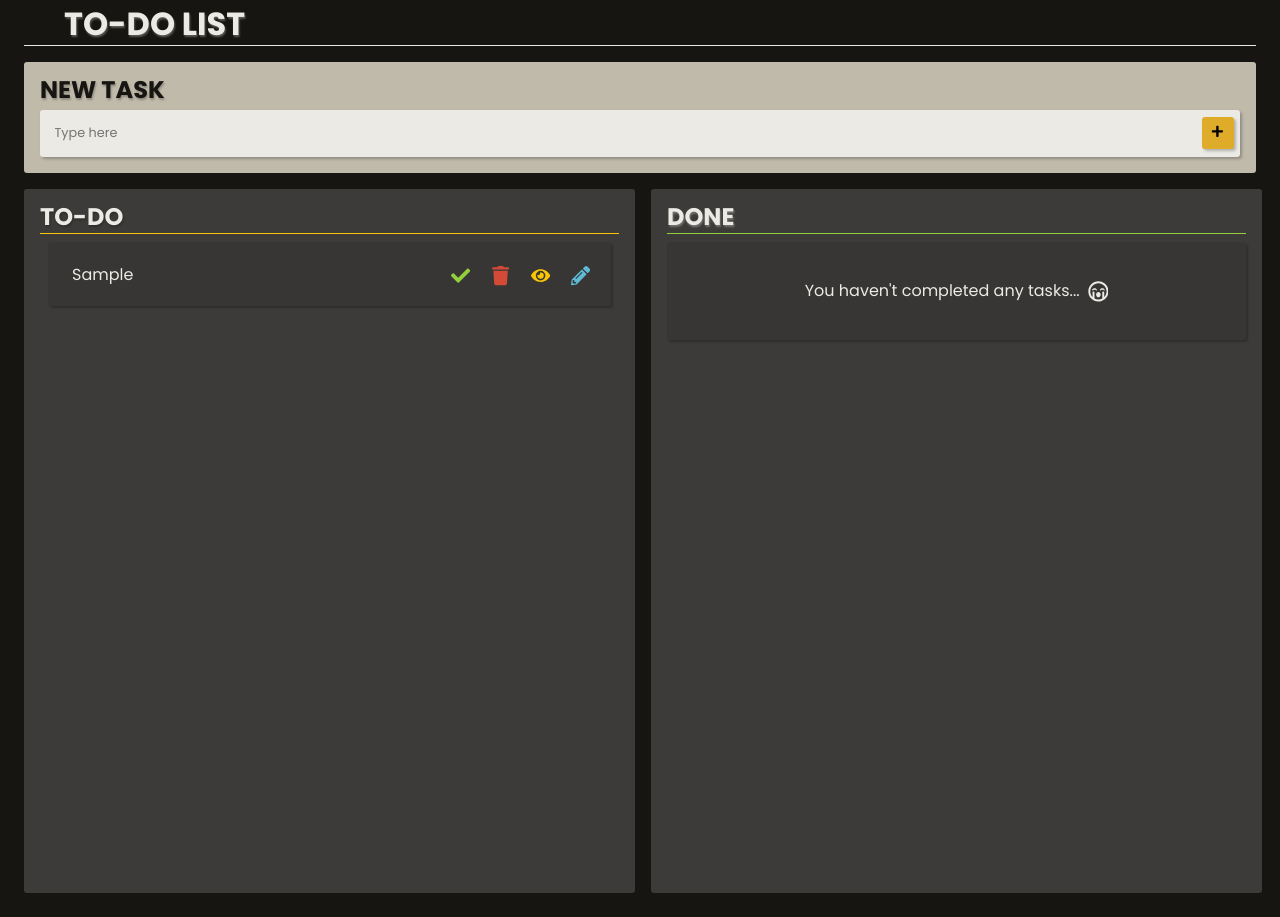
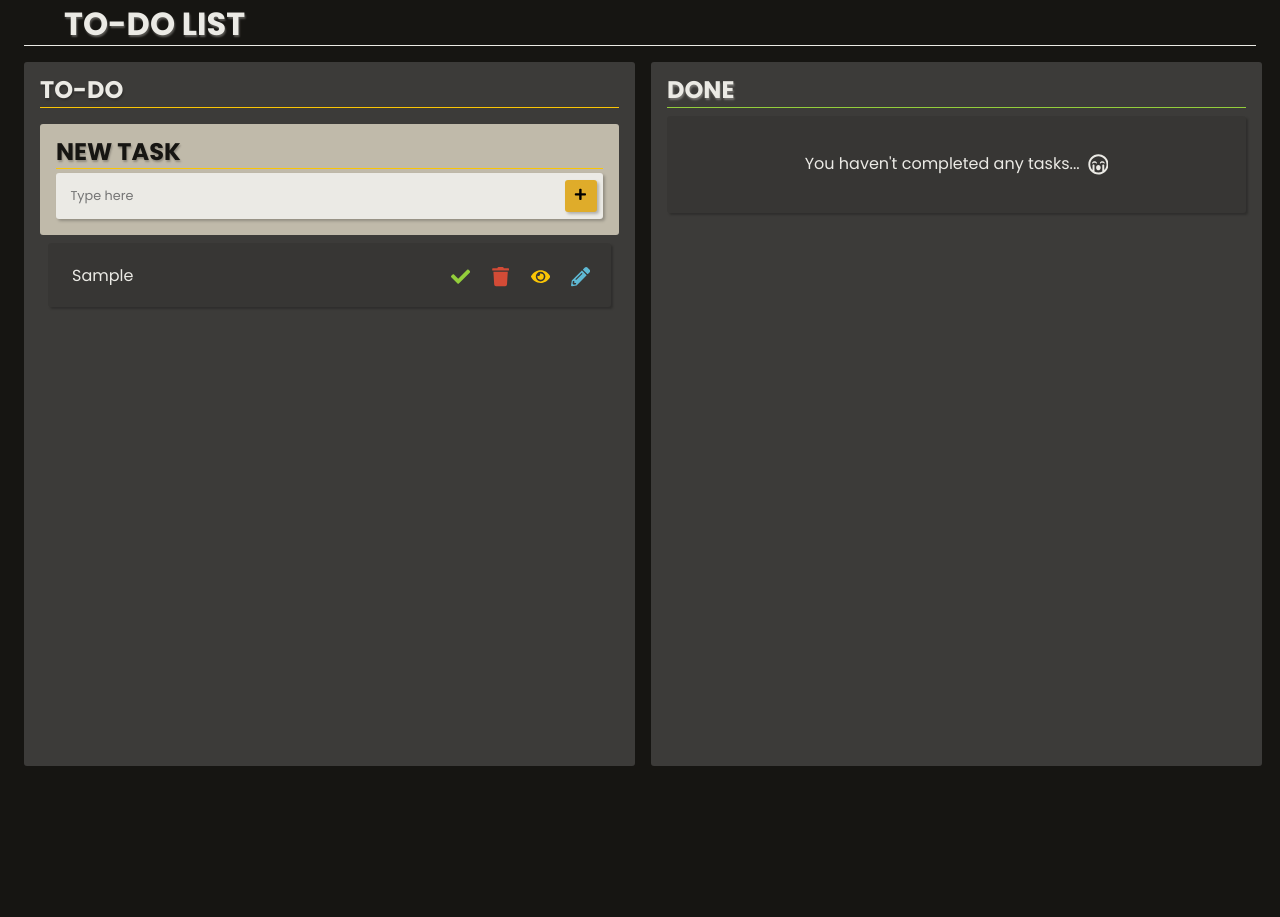
Before and after one commit to Ltheus/todo-app, a React (Vite) app: page / in a window 1280 px wide. Both pictures are taken after typing "Sample" into the empty fields and a click on the button 1217 px from the left and 133 px from the top of the page. After the commit the page ends 800 px from the top, so only its background shows below. Built offline with nearby package versions, Linux system fonts and the light colour scheme; some icons are missing.

Commit message:
Create conditional render for the NEW TASK field

```diff
--- a/src/App.tsx
+++ b/src/App.tsx
@@ -119,15 +119,21 @@ function App() {
         <FaListCheck />
         TO-DO LIST
       </h1>
+      {todos.length == 0 && (
         <div className="form-container">
           <ListForm addItem={addItem} />
         </div>
+      )}
       {todos?.length !== 0 ? (
+        <>
           <div className="list-container">
             <div className="content-container todo-container">
               <h2>TO-DO</h2>
+              <div className="form-container">
+                <ListForm addItem={addItem} />
+              </div>
+
               {todos.some((item: any) => !item?.isCompleted) ? (
-              <>
                 <div className="item-container item-container-todo">
                   {todos.map((item: any) =>
                     !item?.isCompleted ? (
@@ -135,7 +141,6 @@ function App() {
                         key={item?.id}
                         item={item}
                         deleteItem={deleteItem}
-                        // removeItem={removeItem}
                         completeItem={completeItem}
                         editItem={editItem}
                         submitItem={submitItem}
@@ -144,7 +149,6 @@ function App() {
                     ) : null
                   )}
                 </div>
-              </>
               ) : (
                 <p className="empty-card-message">
                   You got everything done!
@@ -183,6 +187,7 @@ function App() {
               )}
             </div>
           </div>
+        </>
       ) : (
         <div className="no-task-title">
           <h2> You've got no tasks!</h2>
```
Lines whose indentation alone changed are shown as unchanged.
